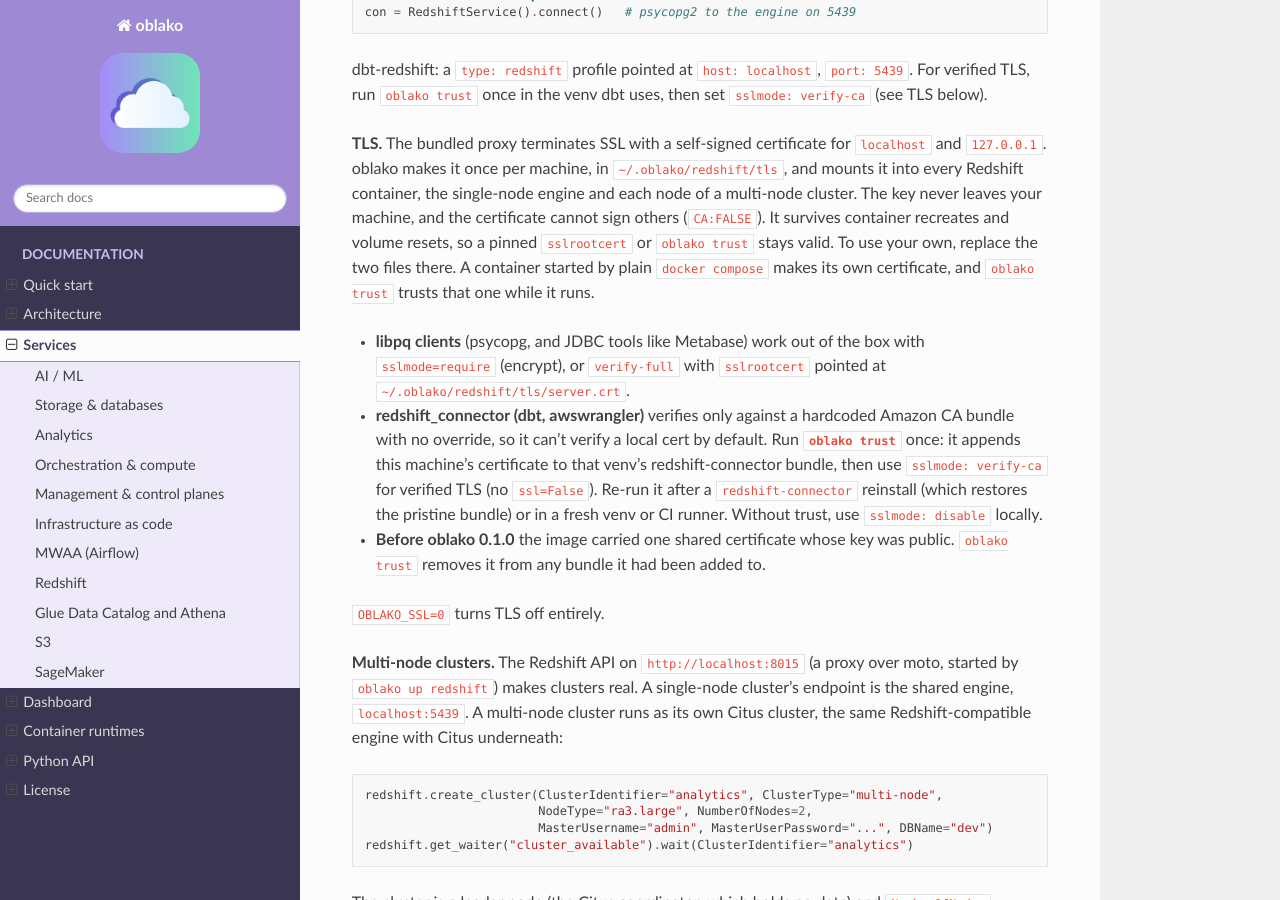
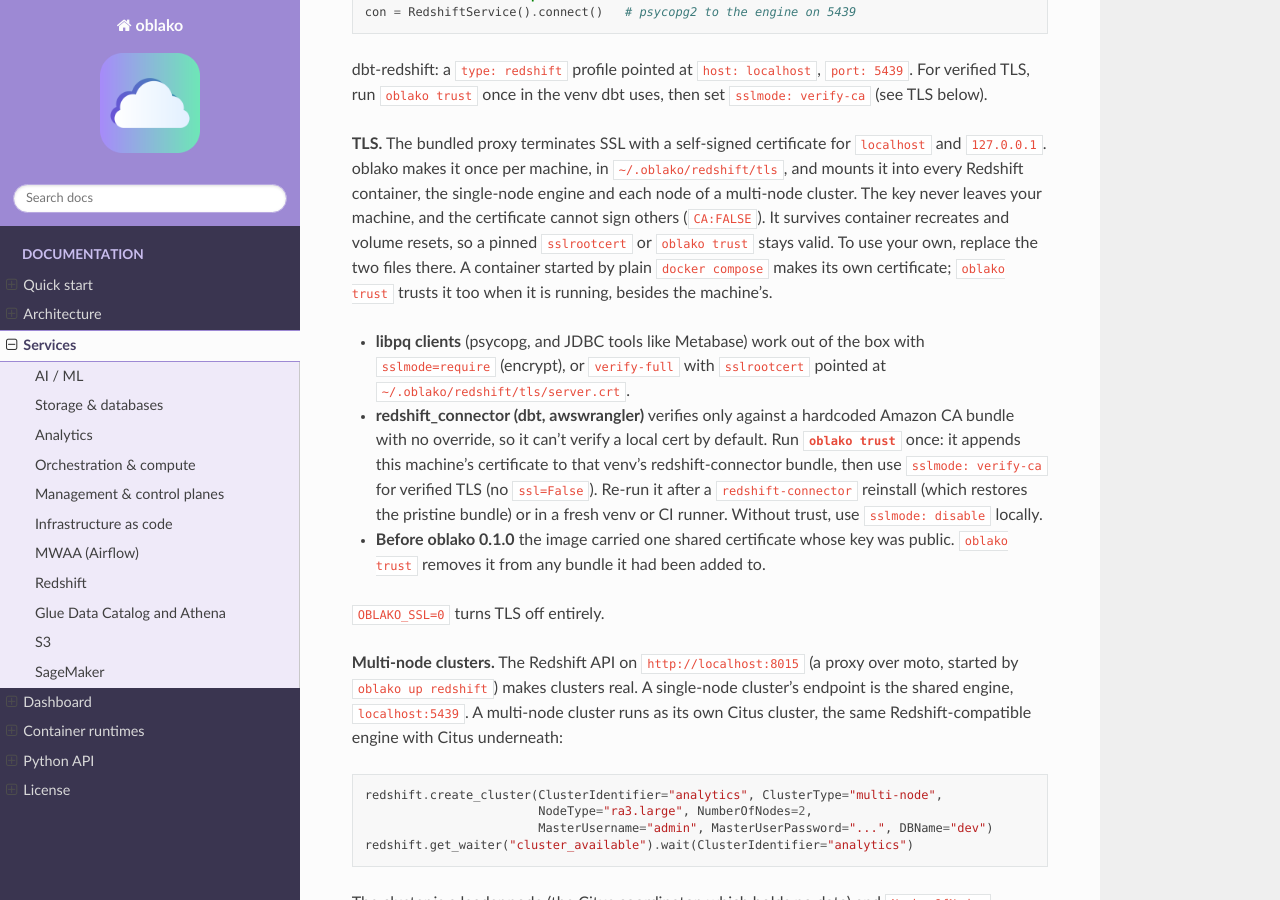
Before and after one commit to almostly/oblako, a Sphinx documentation site: the page built from docs/services.md, in a window 1280 px wide and 900 px high, scrolled down 5657 px. Built offline with Sphinx 7.4.7 and the Read the Docs theme 3.1.0, drawn with Linux system fonts in a browser that asks for light colours.

Commit message:
Redshift(~): oblako trust trusts this machine's certificate and any running compose container's, not one or the other
With a compose cluster running, `oblako trust` trusted only the compose
container's certificate, so a cluster created through the Redshift API, which
presents the machine's, failed verify-ca (the Citus CI job on #64). It now adds
every certificate a Redshift proxy on the machine can present.

```diff
--- a/docs/services.md
+++ b/docs/services.md
@@ -224,8 +224,8 @@
 your machine, and the certificate cannot sign others (`CA:FALSE`). It survives
 container recreates and volume resets, so a pinned `sslrootcert` or `oblako trust`
 stays valid. To use your own, replace the two files there. A container started
-by plain `docker compose` makes its own certificate, and `oblako trust` trusts
-that one while it runs.
+by plain `docker compose` makes its own certificate; `oblako trust` trusts it too
+when it is running, besides the machine's.
 
 - **libpq clients** (psycopg, and JDBC tools like Metabase) work out of the box
   with `sslmode=require` (encrypt), or `verify-full` with `sslrootcert` pointed at
```
Also changed, not shown: 1 other file.
